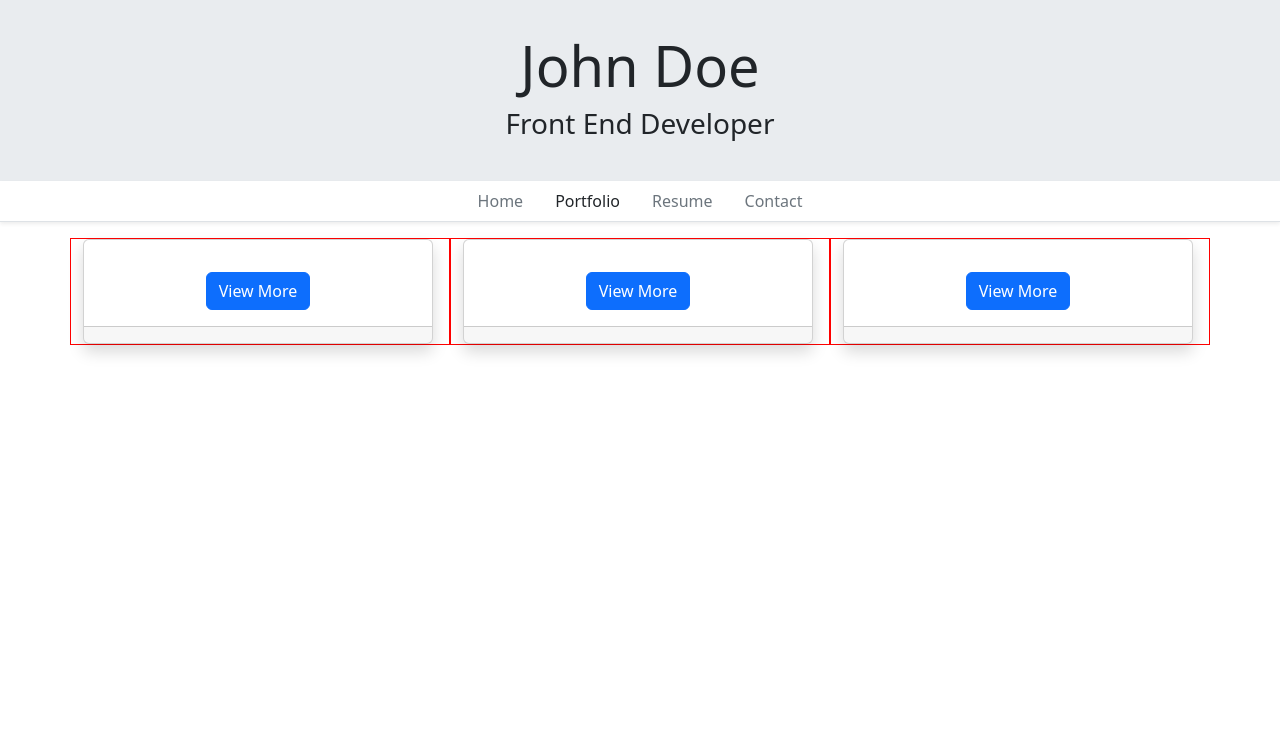
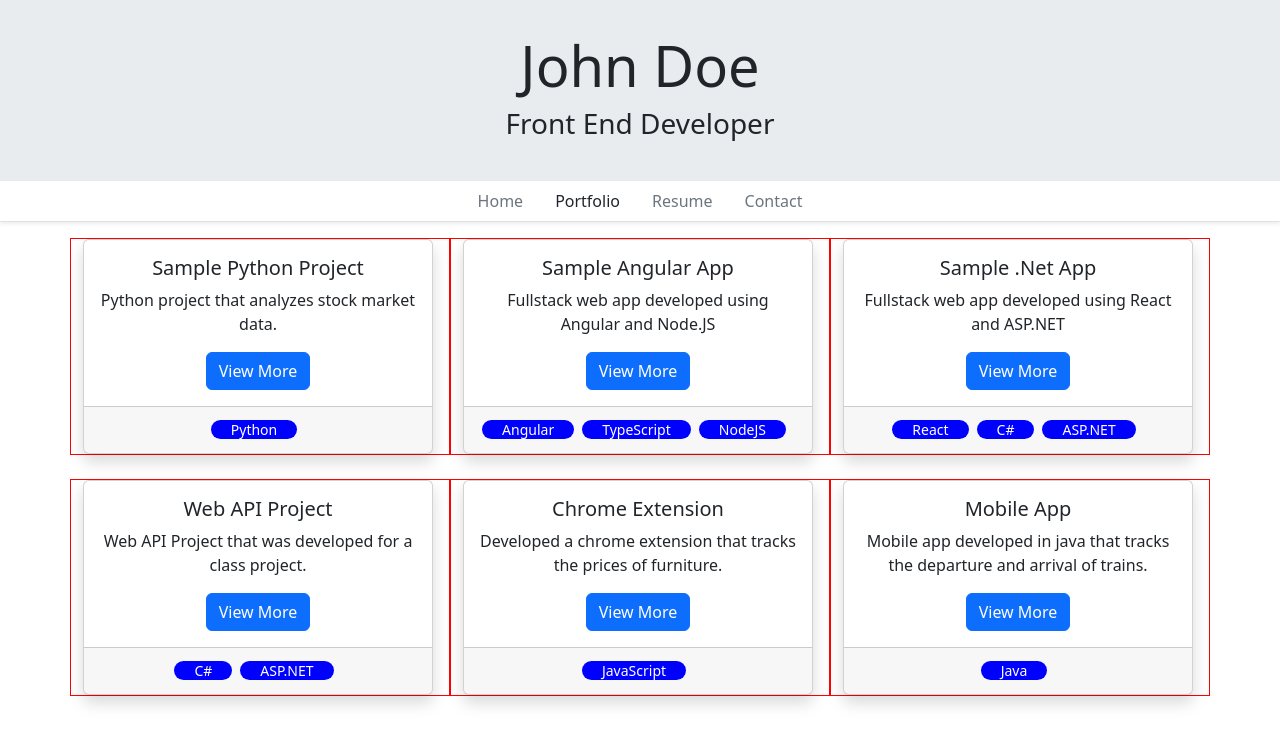
Before and after one commit to jmlinares2019/my-resume-2024, an Angular app: page /portfolio in a window 1280 px wide. Shown: the top 744 px of the page. Built offline with nearby package versions, Linux system fonts and the light colour scheme.

Commit message:
Automatically (OnInit) getting list of projects from ProjectsService at portfolio page

```diff
--- a/src/app/pages/portfolio/portfolio.component.html
+++ b/src/app/pages/portfolio/portfolio.component.html
@@ -1,13 +1,9 @@
 <div class="container">
     <div class="row">
-        <div class="card-wrapper col-lg-4 col-md-6">
-            <app-project-card></app-project-card>
-        </div>
-        <div class="card-wrapper col-lg-4 col-md-6">
-            <app-project-card></app-project-card>
-        </div>
-        <div class="card-wrapper col-lg-4 col-md-6">
-            <app-project-card></app-project-card>
+        <div
+            *ngFor="let project of projects"
+            class="card-wrapper col-lg-4 col-md-6">
+            <app-project-card [project]="project"></app-project-card>
         </div>
     </div>
 </div>
--- a/src/app/pages/portfolio/portfolio.component.ts
+++ b/src/app/pages/portfolio/portfolio.component.ts
@@ -1,15 +1,26 @@
-import { Component } from '@angular/core';
+import { ProjectsService } from './../../_services/projects.service';
+import { Component, OnInit } from '@angular/core';
 import { Title } from '@angular/platform-browser';
+import { Project } from '../../_models/Project';
+// import { Tag } from '../../_models/Tag';
 
 @Component({
   selector: 'app-portfolio',
   templateUrl: './portfolio.component.html',
   styleUrl: './portfolio.component.scss'
 })
-export class PortfolioComponent {
+export class PortfolioComponent implements OnInit{
 
-  constructor(private titleService: Title){
+  constructor(private titleService: Title, private ProjectsService: ProjectsService){
     this.titleService.setTitle("John Doe - Portfolio");
   }
 
+  projects = {} as Project[];
+
+  ngOnInit(): void {
+    // getProjects when the component is initialized
+    // (without clicking any button or performing any action)
+    this.projects = this.ProjectsService.getProjects();
+  }
+
 }
```
